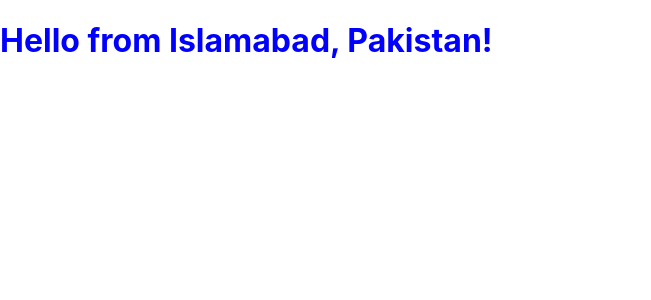
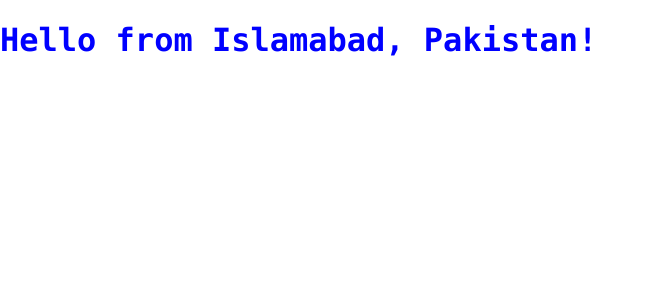
Before and after one commit to MahamJamil/hello-react, a React (Create React App) app: page / in a window 1280 px wide. Shown: the top 300 px of the page, without its empty margins (0-651 px from the left). Built offline with nearby package versions, Linux system fonts and the light colour scheme.

Commit message:
using className in JSX

```diff
--- a/public/index.html
+++ b/public/index.html
@@ -5,6 +5,10 @@
     <style>
         #heading {
             color: blue;
+        }
+
+        .cool-text {
+            font-family: 'Monaco';
         }
     </style>
     <meta charset="utf-8" />
--- a/src/index.js
+++ b/src/index.js
@@ -7,6 +7,7 @@ let city = {
     country: 'Pakistan'
 };
 
-ReactDOM.render( < h1 id = 'heading' > Hello from { city.name }, { city.country }! < /h1>,
+ReactDOM.render( < h1 id = 'heading'
+    className = 'cool-text' > Hello from { city.name }, { city.country }! < /h1>,
     document.getElementById('root')
 );
```
